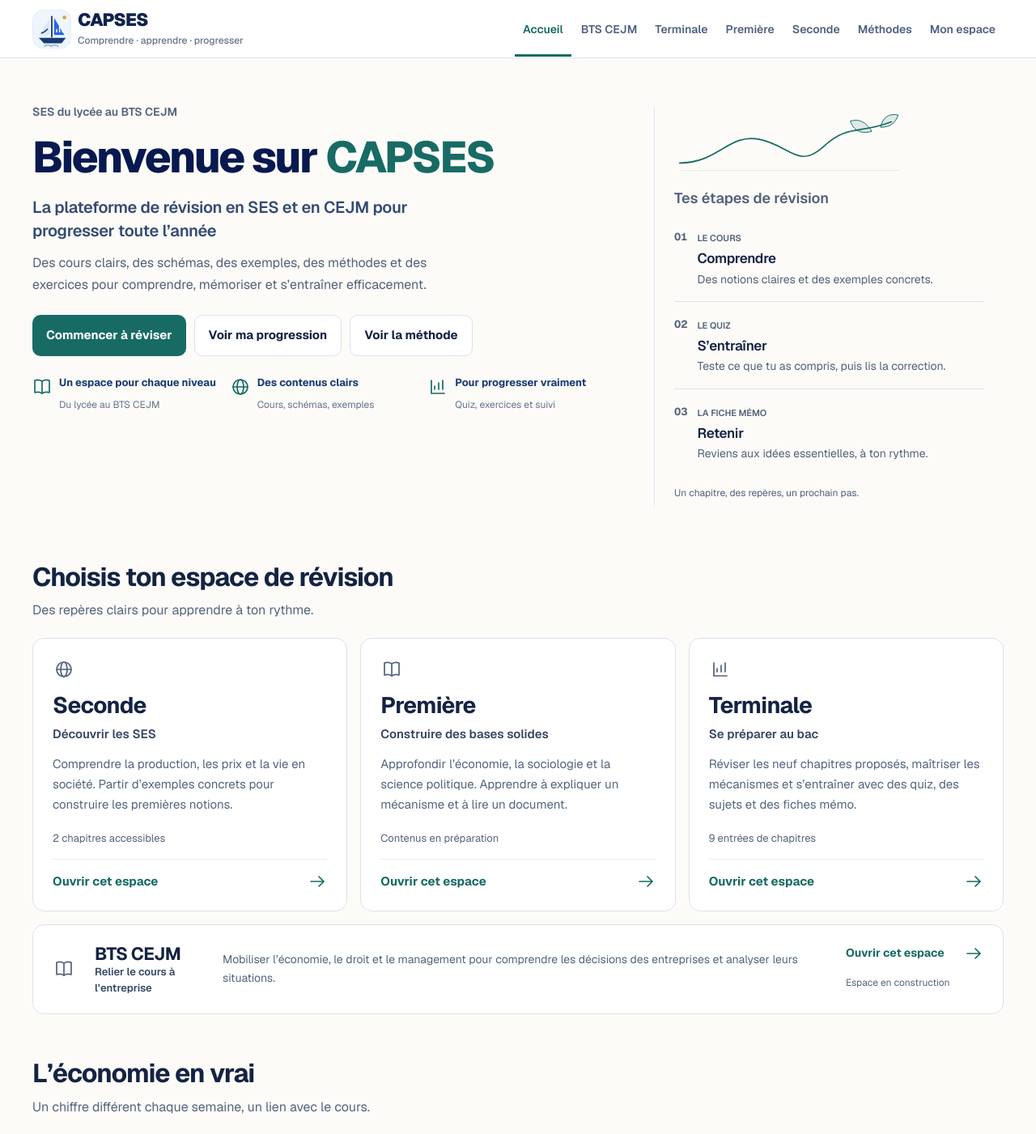
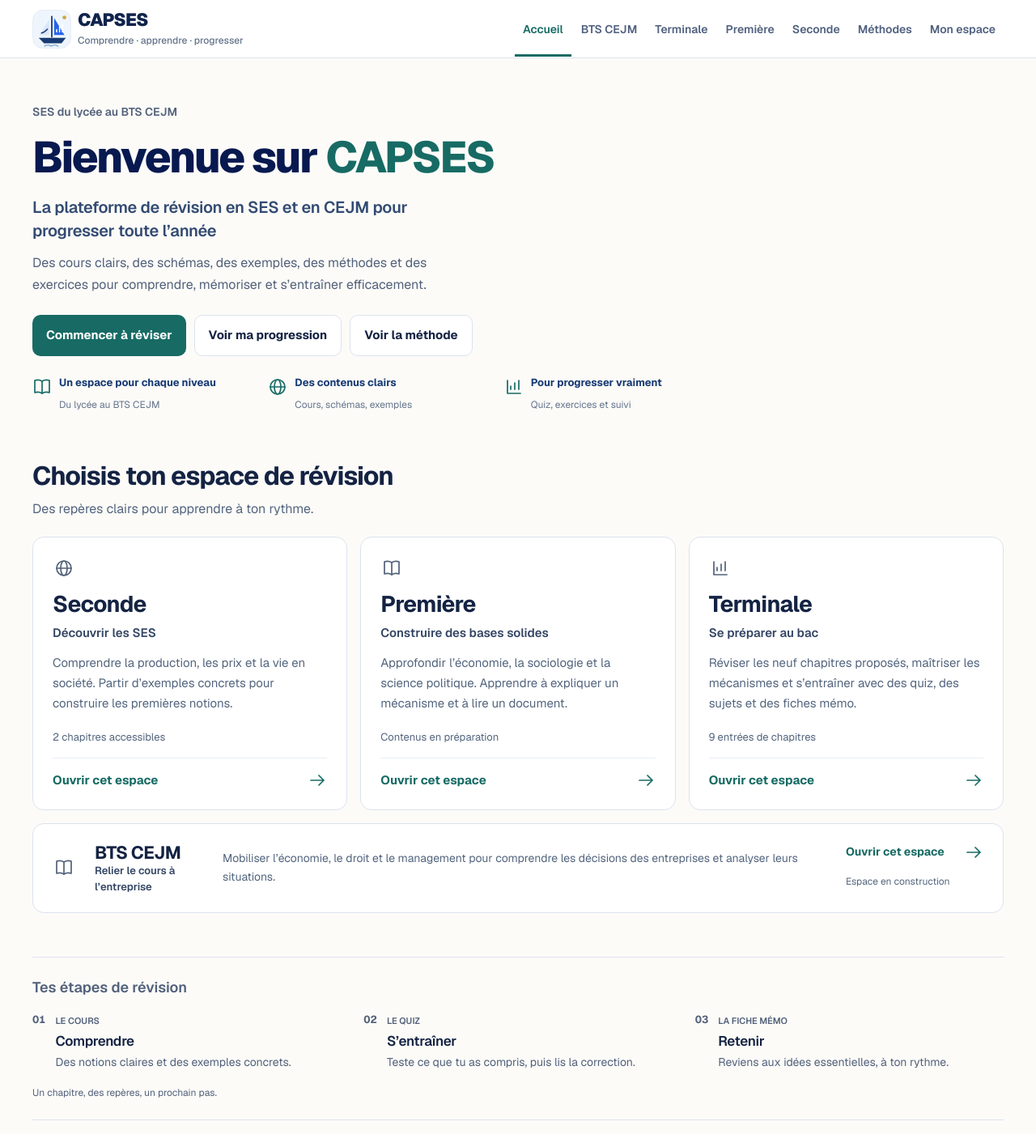
Before and after one commit to menceco-dakasier/capses, a Next.js app: page / in a window 1280 px wide. Shown: the top 1401 px of the page at 81% size. Built offline with nearby package versions, Linux system fonts and the light colour scheme.

Commit message:
Placer les étapes sous les niveaux et retirer le motif végétal

```diff
--- a/src/app/capses-page.tsx
+++ b/src/app/capses-page.tsx
@@ -912,12 +912,11 @@ export function CAPSESPage({ terminale = false }: { terminale?: boolean }) {
             </div>
           </div>
 
-          <div className="hero-right">
-            <SESVisual />
-          </div>
+
         </section>
 
         <LevelEntries />
+        <SESVisual />
         <EconomyDaily />
         <LearningPath /></>}
         {terminale && <div style={{paddingTop: 24}}><p>TON ESPACE DE RÉVISION</p><h1>Terminale SES</h1><p>Retrouve tes chapitres, tes notions et ta progression.</p><Link href="/">← Tous les niveaux</Link></div>}
--- a/src/app/home-sections.module.css
+++ b/src/app/home-sections.module.css
@@ -153,3 +153,11 @@
 .methodSteps li>span{background:#fff;border-color:var(--capses-line);color:var(--capses-accent)}
 .section :is(a,button,summary):focus-visible,.method a:focus-visible{outline-color:var(--capses-accent)}
 @media(max-width:720px){.signatureCurve{height:54px;max-width:240px;margin-bottom:12px}}
+
+/* Revision guidance follows the level entries, as requested. */
+.revisionVisual{margin:0 0 48px;padding:24px 0;border-left:0;border-top:1px solid var(--capses-line);border-bottom:1px solid var(--capses-line)}
+.revisionVisual h2{margin-bottom:16px}
+.revisionSteps{grid-template-columns:repeat(3,minmax(0,1fr));gap:28px}
+.revisionSteps li:nth-child(n){border:0;padding:0;align-items:flex-start}
+.revisionFooter{margin-top:18px}
+@media(max-width:720px){.revisionVisual{margin-bottom:32px}.revisionSteps{grid-template-columns:1fr;gap:18px}}
--- a/src/app/home-sections.tsx
+++ b/src/app/home-sections.tsx
@@ -17,12 +17,8 @@ export function LearningIcon({ kind = "book" }: { kind?: "book" | "chart" | "glo
 
 export function SESVisual() {
   return (
-    <aside className={styles.revisionVisual} aria-labelledby="revision-visual-title">
-      <svg className={styles.signatureCurve} viewBox="0 0 360 90" fill="none" aria-hidden="true">
-        <path d="M8 73C66 73 80 29 126 38S184 83 221 49 273 31 322 12" stroke="currentColor" strokeWidth="2" strokeLinecap="round" />
-        <path d="M293 26C282 9 271 8 261 11c5 13 15 20 32 15ZM306 20c3-15 13-21 26-18-4 12-12 18-26 18Z" fill="currentColor" fillOpacity=".12" stroke="currentColor" strokeWidth="1.2" />
-        <path d="M10 84h325" stroke="currentColor" strokeOpacity=".12" strokeWidth="1" />
-      </svg>
+    <section className={styles.revisionVisual} aria-labelledby="revision-visual-title">
+
       <h2 id="revision-visual-title">Tes étapes de révision</h2>
       <ol className={styles.revisionSteps}>
         <li><span className={styles.revisionNumber}>01</span><div><span className={styles.revisionType}>LE COURS</span><h3>Comprendre</h3><p>Des notions claires et des exemples concrets.</p></div><LearningIcon kind="book" /></li>
@@ -30,7 +26,7 @@ export function SESVisual() {
         <li><span className={styles.revisionNumber}>03</span><div><span className={styles.revisionType}>LA FICHE MÉMO</span><h3>Retenir</h3><p>Reviens aux idées essentielles, à ton rythme.</p></div><LearningIcon kind="book" /></li>
       </ol>
       <p className={styles.revisionFooter}>Un chapitre, des repères, un prochain pas.</p>
-    </aside>
+    </section>
   );
 }
 
--- a/src/app/preview-taste/page.tsx
+++ b/src/app/preview-taste/page.tsx
@@ -18,7 +18,7 @@ export default function TastePreview() {
       .preview-frame.phone{width:min(390px,100%);height:780px;max-height:calc(100dvh - 120px);min-height:500px;border:6px solid #26334a;border-radius:24px}
       @media(max-width:640px){.preview-shell{padding:0 10px 16px}.preview-controls{gap:12px}.preview-actions{width:100%}.preview-frame{height:calc(100dvh - 180px)}.preview-frame.phone{max-height:calc(100dvh - 180px)}}
     `}</style>
-    <header className="preview-controls"><div><h1>CAPSES · Prévisualisation design</h1><p>Ivoire · Vert pétrole · Courbe végétale discrète</p></div><div className="preview-actions"><label htmlFor="preview-page">Page</label><select id="preview-page" name="preview-page" value={page} onChange={e => setPage(e.target.value)}>{pages.map(([label, path]) => <option key={path} value={path}>{label}</option>)}</select><button aria-pressed={!phone} onClick={() => setPhone(false)}>Ordinateur</button><button aria-pressed={phone} onClick={() => setPhone(true)}>Téléphone</button></div></header>
+    <header className="preview-controls"><div><h1>CAPSES · Prévisualisation design</h1><p>Ivoire · Vert pétrole · Lecture et navigation sobres</p></div><div className="preview-actions"><label htmlFor="preview-page">Page</label><select id="preview-page" name="preview-page" value={page} onChange={e => setPage(e.target.value)}>{pages.map(([label, path]) => <option key={path} value={path}>{label}</option>)}</select><button aria-pressed={!phone} onClick={() => setPhone(false)}>Ordinateur</button><button aria-pressed={phone} onClick={() => setPhone(true)}>Téléphone</button></div></header>
     <iframe key={page} className={`preview-frame${phone ? " phone" : ""}`} src={page} title="CAPSES : aperçu interactif" />
   </main>;
 }
--- a/src/app/taste-preview.css
+++ b/src/app/taste-preview.css
@@ -110,3 +110,9 @@
 .page[data-taste] .proof-icon{color:var(--capses-accent)!important}
 .page[data-taste] .side-button.active{background:var(--capses-accent);border-color:var(--capses-accent)}
 .page[data-taste] :is(a,button,summary,input):focus-visible{outline-color:var(--capses-accent)}
+
+.page[data-taste="home"] .hero-right{display:grid;place-items:center;padding-top:64px}
+@media(max-width:720px){.page[data-taste="home"] .hero-right{padding-top:0;justify-items:start}}
+
+.page[data-taste="home"] .hero-card{grid-template-columns:minmax(0,1fr)}
+.page[data-taste="home"] .hero-left{max-width:860px}
```
Also changed, not shown: 1 other file (tests, documents, lock files or other folders).
